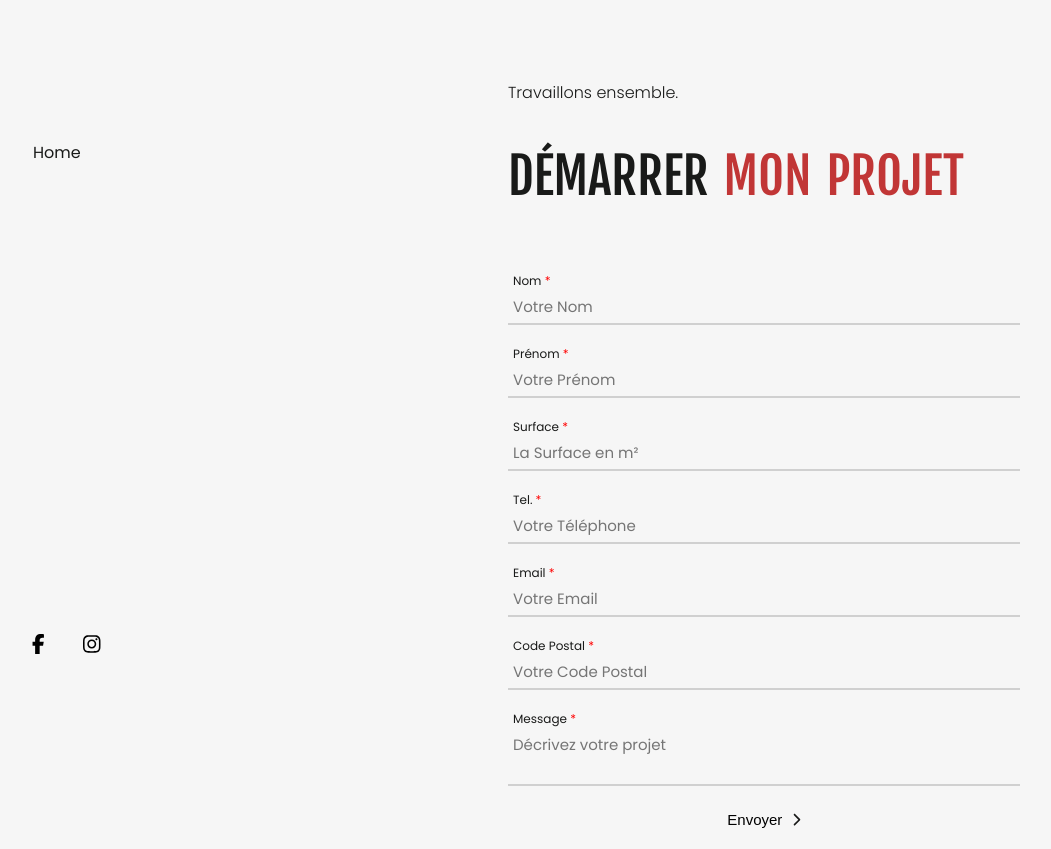
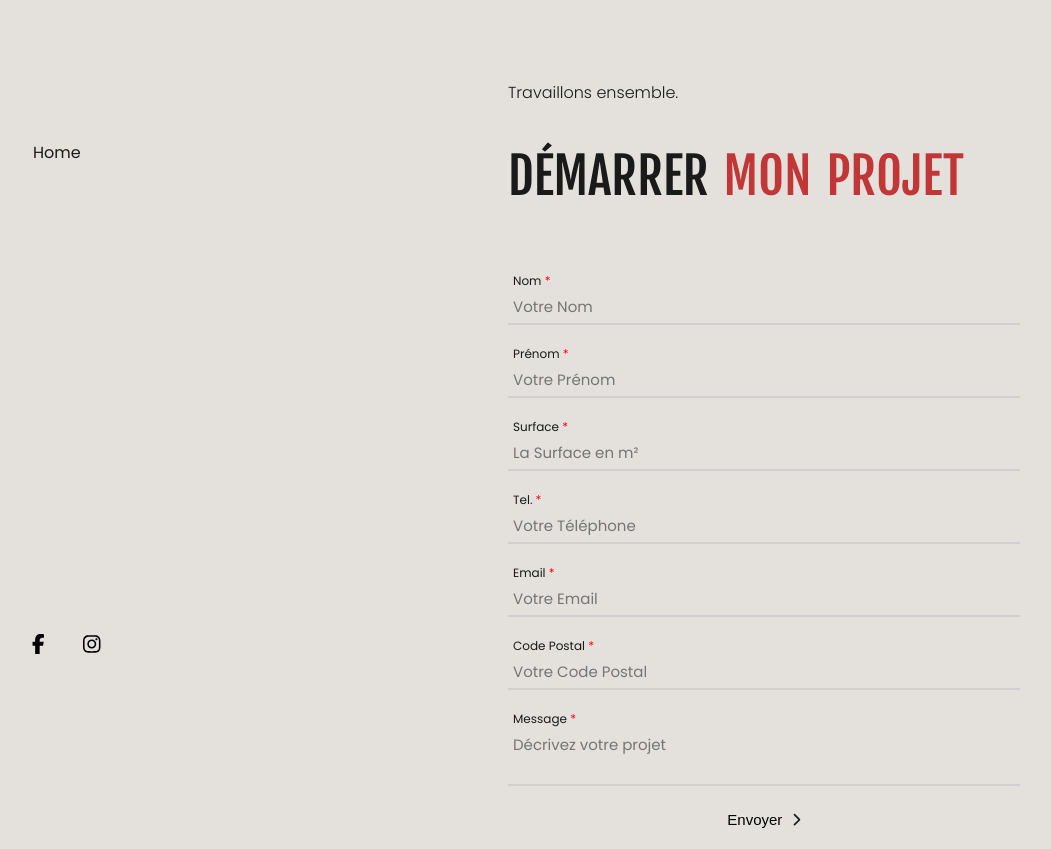
Before and after one commit to Scharlyopitz/CHEYSSOI-PARIS, a React (Vite) app: page /demarrermonprojet in a window 1280 px wide. Shown: the whole page, without its empty margins (132-1183 px from the left). Built offline with nearby package versions, Linux system fonts and the light colour scheme.

Commit message:
Changement couleur de fond de la page

```diff
--- a/src/sass/pages/_demarrerProjet.scss
+++ b/src/sass/pages/_demarrerProjet.scss
@@ -1,5 +1,5 @@
 #demarrerprojet {
-  background: $White;
+  background: $DarkGrey;
   color: $Black;
   padding: 10vh 0 2vh;
 
--- a/src/style/style.css
+++ b/src/style/style.css
@@ -213,7 +213,7 @@ nav .menu .link:hover::after {
 }
 
 #demarrerprojet {
-  background: #f6f6f6;
+  background: #e4e1dc;
   color: #191a19;
   padding: 10vh 0 2vh;
 }
```
Also changed, not shown: 1 other file (tests, documents, lock files or other folders).
